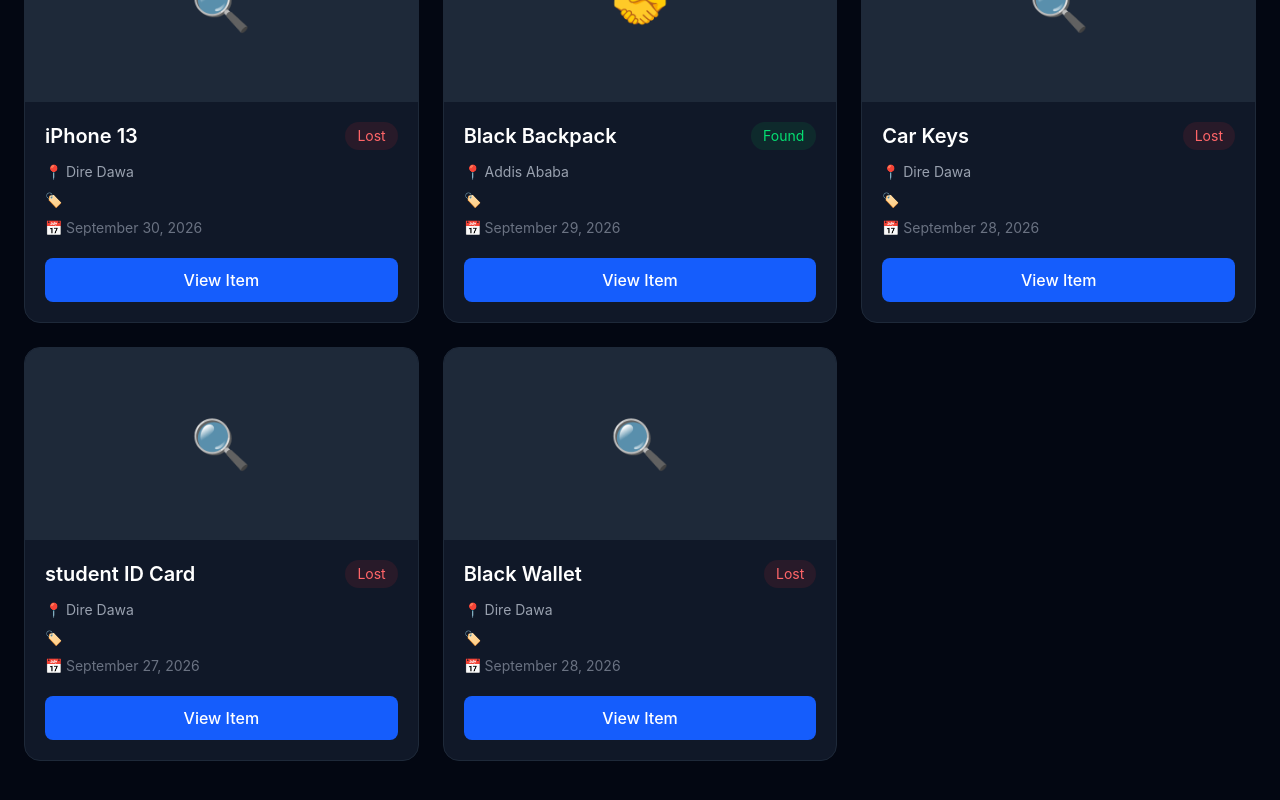
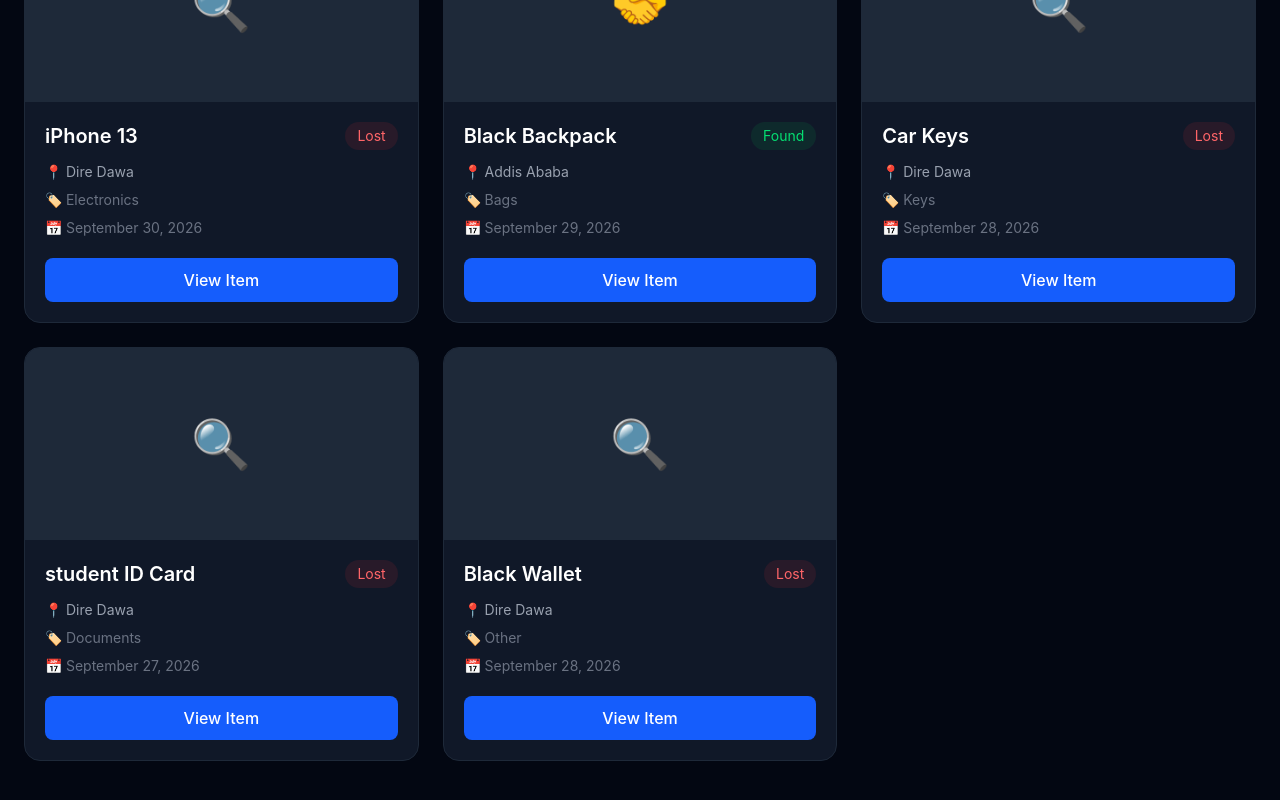
Before and after one commit to abel7107/myrealworldproject, a React (Vite) app in the folder lostlink/: page /items in a window 1280 px wide. Shown: the part 498-1298 px from the top of the page. Built offline with nearby package versions, Linux system fonts and the light colour scheme.

Commit message:
search fix

```diff
--- a/lostlink/src/components/ItemCard.jsx
+++ b/lostlink/src/components/ItemCard.jsx
@@ -26,7 +26,9 @@ function ItemCard({ id, title, type, category, location, date }) {
         </div>
 
         <p className="text-sm text-gray-400">📍 {location}</p>
-        <p className="mt-2 text-sm text-gray-500">🏷️ {category}</p>
+        <p className="mt-2 text-sm text-gray-500">
+          🏷️ {category || "Uncategorized"}
+        </p>
         <p className="mt-2 text-sm text-gray-500">📅 {date}</p>
 
         <Link
--- a/lostlink/src/data/items.js
+++ b/lostlink/src/data/items.js
@@ -3,6 +3,7 @@ const items = [
     id: 1,
     title: "iPhone 13",
     type: "Lost",
+    category: "Electronics",
     location: "Dire Dawa",
     date: "September 30, 2026",
   },
@@ -11,6 +12,7 @@ const items = [
     id: 2,
     title: "Black Backpack",
     type: "Found",
+    category: "Bags",
     location: "Addis Ababa",
     date: "September 29, 2026",
   },
@@ -19,6 +21,7 @@ const items = [
     id: 3,
     title: "Car Keys",
     type: "Lost",
+    category: "Keys",
     location: "Dire Dawa",
     date: "September 28, 2026",
   },
@@ -26,6 +29,7 @@ const items = [
     id: 4,
     title: "student ID Card",
     type: "Lost",
+    category: "Documents",
     location: "Dire Dawa",
     date: "September 27, 2026",
   },
@@ -33,6 +37,7 @@ const items = [
     id: 5,
     title: "Black Wallet",
     type: "Lost",
+    category: "Other",
     location: "Dire Dawa",
     date: "September 28, 2026",
   },
--- a/lostlink/src/pages/BrowseItems.jsx
+++ b/lostlink/src/pages/BrowseItems.jsx
@@ -19,7 +19,7 @@ function BrowseItems() {
     return items.filter((item) => {
       const matchesSearch =
         item.title.toLowerCase().includes(search.toLowerCase()) ||
-        item.category.toLowerCase().includes(search.toLowerCase());
+        item.category?.toLowerCase().includes(search.toLowerCase());
       const matchesType =
         filterType === "all" || item.type.toLowerCase() === filterType;
       const matchesLocation =
```
